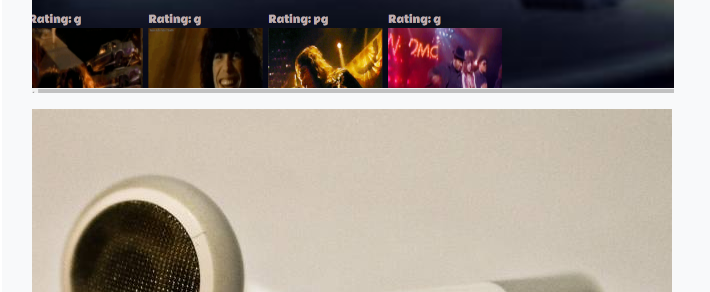
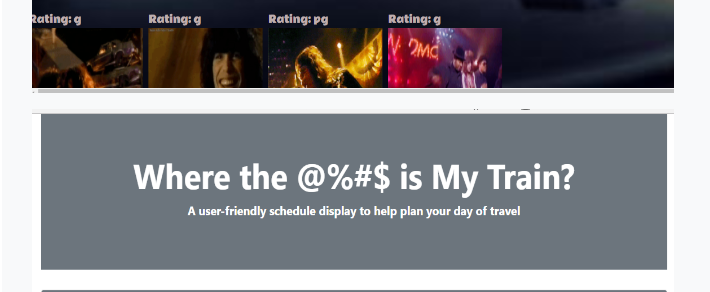
Before and after one commit to dtcrowley/dtcrowley.github.io, a plain HTML site: page portfolio.html in a window 1280 px wide. Shown: the part 1822-2114 px from the top of the page, without its empty margins (83-793 px from the left). Drawn offline with nearby package versions, Linux system fonts and the light colour scheme.

Commit message:
Update portfolio

```diff
--- a/portfolio.html
+++ b/portfolio.html
@@ -49,8 +49,8 @@
                             <a href="https://dtcrowley.github.io/GIFtastic/" target="_blank"><img class="mt-2 mb-2 mx-auto" src="GIFtastic.png" width="642px" height="400px"></a>
                         </div>
                         <div class="col-md-4 col-sm-6">
-                            <a href="#"><img class="mt-2 mb-2" src="technics-q-c-640-480-5.jpg" width="auto" height="auto"></a>
-                        </div>
+                                <a href="https://dtcrowley.github.io/Train-Time/" target="_blank"><img class="mt-2 mb-2 mx-auto" src="train-time.png" width="642px" height="400px"></a>
+                            </div>
                     </div>
                 </div>
             </div>
```
Also changed, not shown: Psychic-game.png, train-time.png (added).
